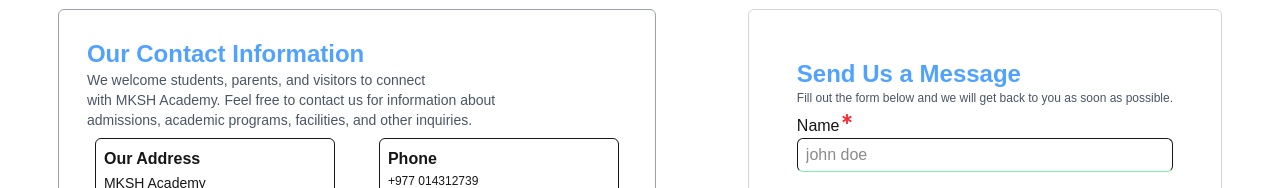
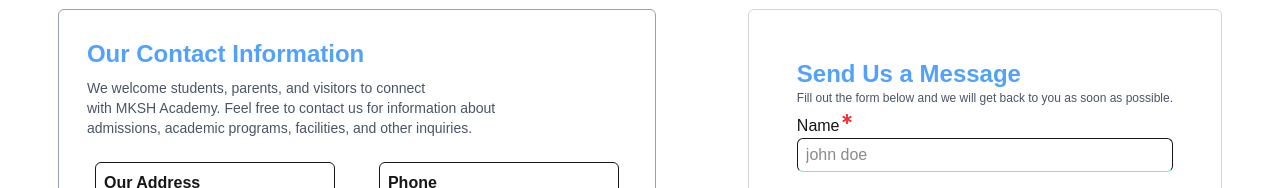
Before and after one commit to SantoshBhandari7/SchoolManagementSystem_Frontend-Using_Next.js, a Next.js app: page /contact-us in a window 1280 px wide. Shown: the part 371-559 px from the top of the page. Built offline with nearby package versions, Linux system fonts and the light colour scheme.

Commit message:
complete client side

```diff
--- a/app/(client)/contact-us/page.tsx
+++ b/app/(client)/contact-us/page.tsx
@@ -29,10 +29,10 @@
         </div>
         <div className="w-full min-h-[40vh] mt-10 justify-around  bg-white/30 flex flex-col sm:flex-col  lg:flex-row gap-6 p-6  ">
           <div className="flex flex-col  whitespace-nowrap border rounded-md border-gray-400  h-fit p-7 w-fit ">
-            <h1 className="font-bold text-2xl text-blue-400">
+            <h1 className="font-bold mb-2 text-2xl text-blue-400">
               Our Contact Information
             </h1>
-            <p className="text-sm text-gray-600 ">
+            <p className="text-sm text-gray-600 mb-4">
               We welcome students, parents, and visitors to connect <br />
               with MKSH Academy. Feel free to contact us for information about
               <br />
```
